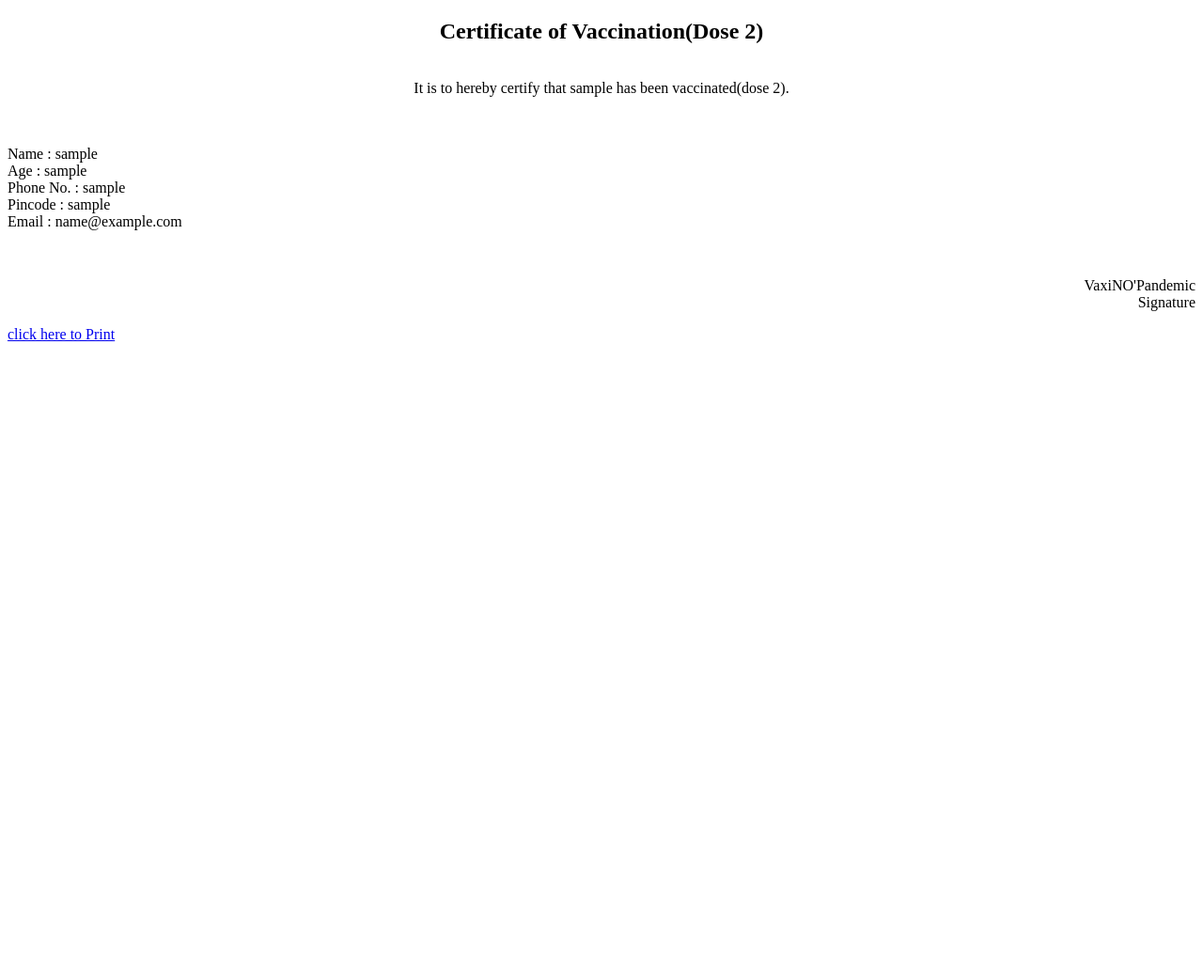
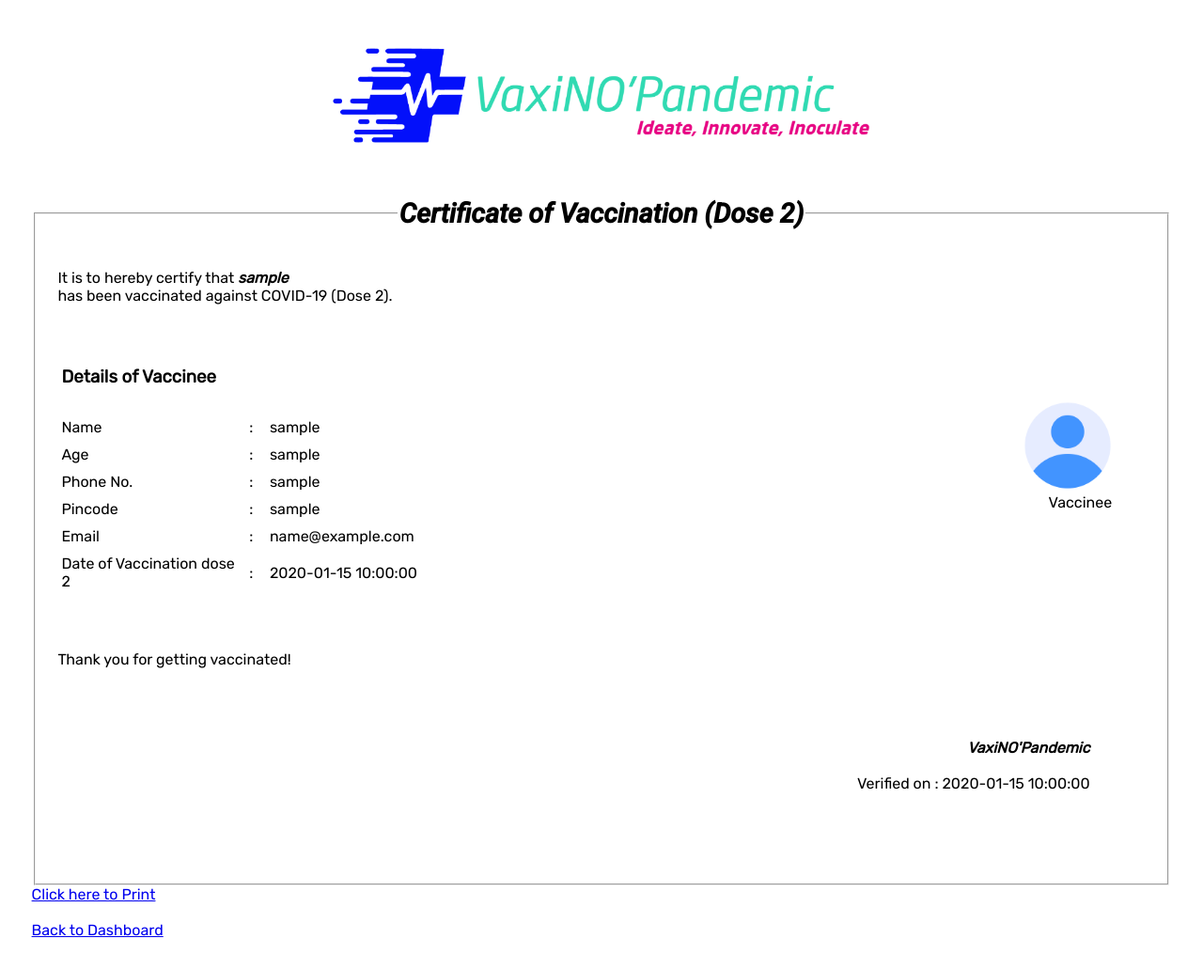
Before and after one commit to Whitelisted2/VaxiNO-Pandemic, a PHP site: page /download2.php in a window 1280 px wide. Shown: the whole page at 94% size. Before the commit the page ends 363 px from the top, so only its background shows below. Run offline with PHP 8.4, Linux system fonts and the light colour scheme; the visitor is signed in with stand-in values (Sample User, id 1); tables that the repository leaves empty or names only in its code hold one stand-in row (values such as "Sample post").

Commit message:
download2

```diff
--- a/download2.php
+++ b/download2.php
@@ -22,26 +22,123 @@
     <meta charset="UTF-8">
     <meta http-equiv="X-UA-Compatible" content="IE=edge">
     <meta name="viewport" content="width=device-width, initial-scale=1.0">
-    <title>Certificate Dose 2</title>
+    <link rel="preconnect" href="https://fonts.googleapis.com">
+    <link rel="preconnect" href="https://fonts.gstatic.com" crossorigin>
+    <link href="https://fonts.googleapis.com/css2?family=Montserrat:wght@500&display=swap" rel="stylesheet">
+    <link href="https://fonts.googleapis.com/css2?family=Roboto:ital,wght@1,500&display=swap" rel="stylesheet">
+    <link href="https://fonts.googleapis.com/css2?family=Rubik&display=swap" rel="stylesheet">
+    <title>Certificate Dose 1</title>
+    <style>
+        body{
+            padding:2%;
+            font-family: 'Rubik', sans-serif;
+        }
+        .row{
+            width:100%;
+            margin-top:1px;
+            padding:1%;
+        }
+        *:after{
+            clear:both;
+            content:"";
+            display:table;
+        }
+        .left{
+            width:50%;
+            float:left;
+            min-height:50%;
+            display:block;
+            text-align:left;
+        }
+        .right{
+            width:40%;
+            float:right;
+            min-height:50%;
+            display:block;
+            text-align:right;
+            padding:5%;
+        }
+        legend{
+            margin:0 auto;
+            font-family: 'Roboto', sans-serif;
+            font-size:larger;
+        }
+        .logo{
+            text-align:center;
+        }
+        td{
+            padding:0.5%;
+        }
+    </style>
 </head>
 <body>
-<h2><center><strong>Certificate of <emp>Vaccination(Dose 2)</emp></strong></center></h2><br/>
-    <center>
-        It is to hereby certify that <?php echo $_SESSION["name_user"]; ?> has been vaccinated(dose 2).
-    </center></br>
+    <?php
+    $servername = $_SERVER['SERVER_NAME'];
+    $username="root";
+    $password="";
+
+    $conn=mysqli_connect($servername, $username, $password);
+    if(!$conn){
+        die("Connection Failed !"+mysqli_connect_error()+"<br/>");
+    }
+
+    $command="CREATE DATABASE IF NOT EXISTS allusers";
+    $result=mysqli_query($conn, $command);
+    if(!$result)
+    {
+        die("Database allusers NOT created ! error : ".mysqli_error($conn)."<br/>");
+    }
+
+    $command = "use allusers";
+    $result = mysqli_query($conn, $command);
+
+    $command = "SELECT * FROM usertable WHERE phnum_user=".$_SESSION['phnum_user'] ;
+    $result = mysqli_query($conn, $command);
+    $row = mysqli_fetch_assoc($result);
+    ?>
+    <div class="logo">
+        <img src="images/light_logo.png" width="50%">
+    </div>
+    <fieldset>
+    <legend><h2><center><strong>Certificate of Vaccination (Dose 2)</strong></center></h2></legend>
+    <div class="row">
+
+            It is to hereby certify that <b><em><?php echo $_SESSION["name_user"]; ?></em></b> has been vaccinated against COVID-19 (Dose 2).
+
+    </div>
     <br/>
-    <p style="text-align: left;">
-    Name : <?php echo $_SESSION["name_user"]; ?><br/>
-    Age : <?php echo $_SESSION["age_user"]; ?><br/>
-    Phone No. : <?php echo $_SESSION["phnum_user"]; ?><br/>
-    Pincode : <?php echo $_SESSION["pincode_users"]; ?><br/>
-    Email : <?php echo $_SESSION["email_user"]; ?><br/>
-    </p>
+    <div class="row">
+        <div class="left">
+            <table>
+                <tr><td colspan="3"><h3>Details of Vaccinee</h3></td></tr>
+                <tr><td width="50%">Name </td><td width="5%">:</td><td> <?php echo $_SESSION["name_user"]; ?></td></tr>
+                <tr><td>Age </td><td>:</td><td> <?php echo $_SESSION["age_user"]; ?></td></tr>
+                <tr><td>Phone No. </td><td>:</td><td> <?php echo $_SESSION["phnum_user"]; ?></td></tr>
+                <tr><td>Pincode </td><td>:</td><td> <?php echo $_SESSION["pincode_users"]; ?></td></tr>
+                <tr><td>Email </td><td>:</td><td> <?php echo $_SESSION["email_user"]; ?></td></tr>
+                <tr><td>Date of Vaccination dose 2 </td><td>:</td><td> <?php echo $row['vac2_date'] ; ?></td></tr>
+            </table>
+        </div>
+        <div class="right">
+            <img src="images/sample_profile.png" width="20%"><br>
+            Vaccinee
+        </div>
+    </div>
     <br/>
-    <p style="text-align: right;">
-    VaxiNO'Pandemic<br/>
-    Signature
-    </p>
-    <a href="#" onclick="window.print()"> click here to Print</a>
+    <div class="row">
+        <div class="left">
+            Thank you for getting vaccinated!
+        </div>
+        <div class="right" style="margin-bottom:0; margin-right:2%;">
+            <p style="text-align: right;">
+            <b><em> VaxiNO'Pandemic </em></b><br/>
+            Verified on : <?php echo $row['vac2_date'] ; ?>
+            </p>
+        </div>
+    </div>
+    </fieldset>
+    <a href="#" onclick="window.print()">Click here to Print</a>
+    <br>
+    <a href="loggedin.php">Back to Dashboard</a>
 </body>
 </html>
```
